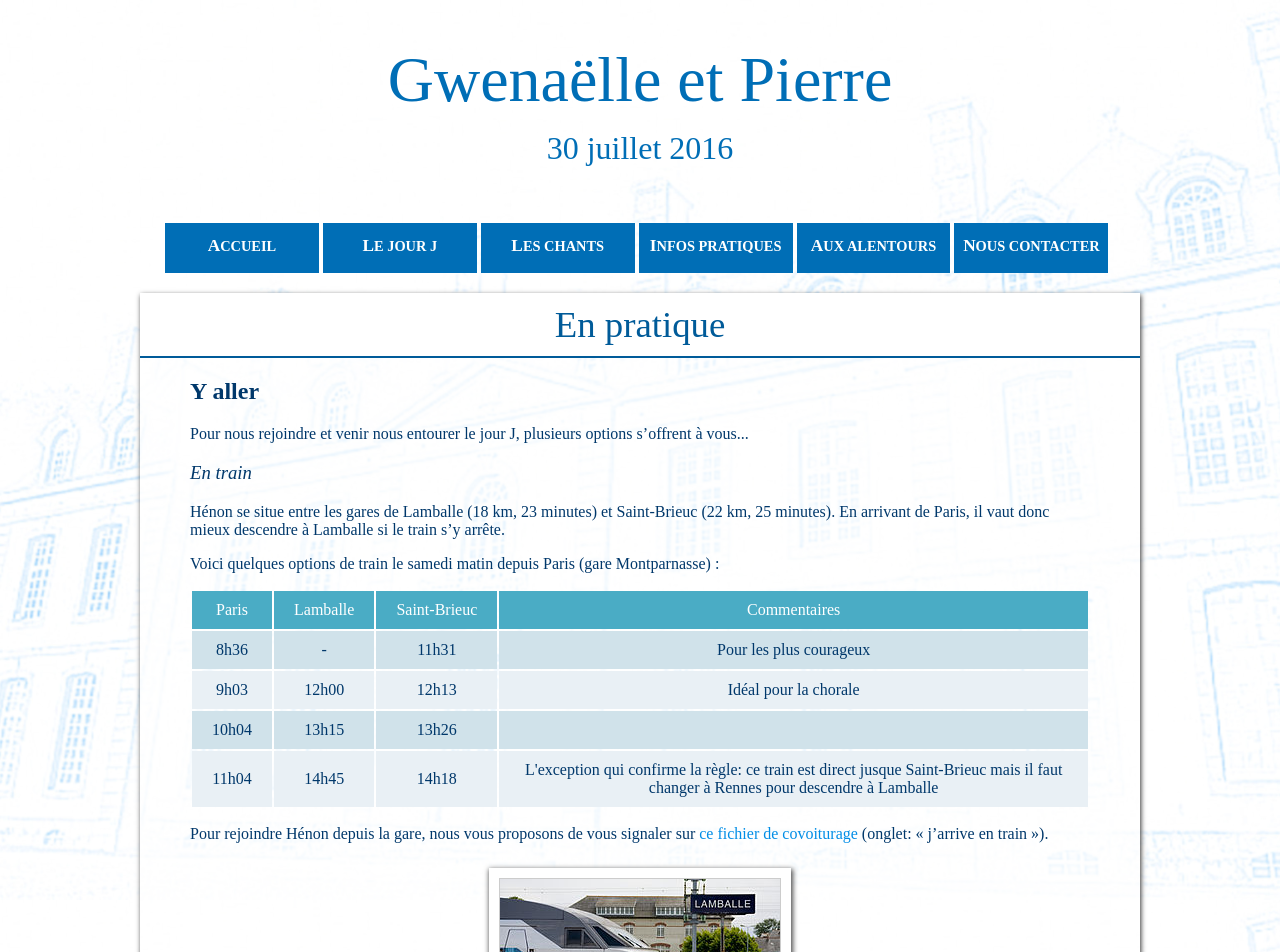
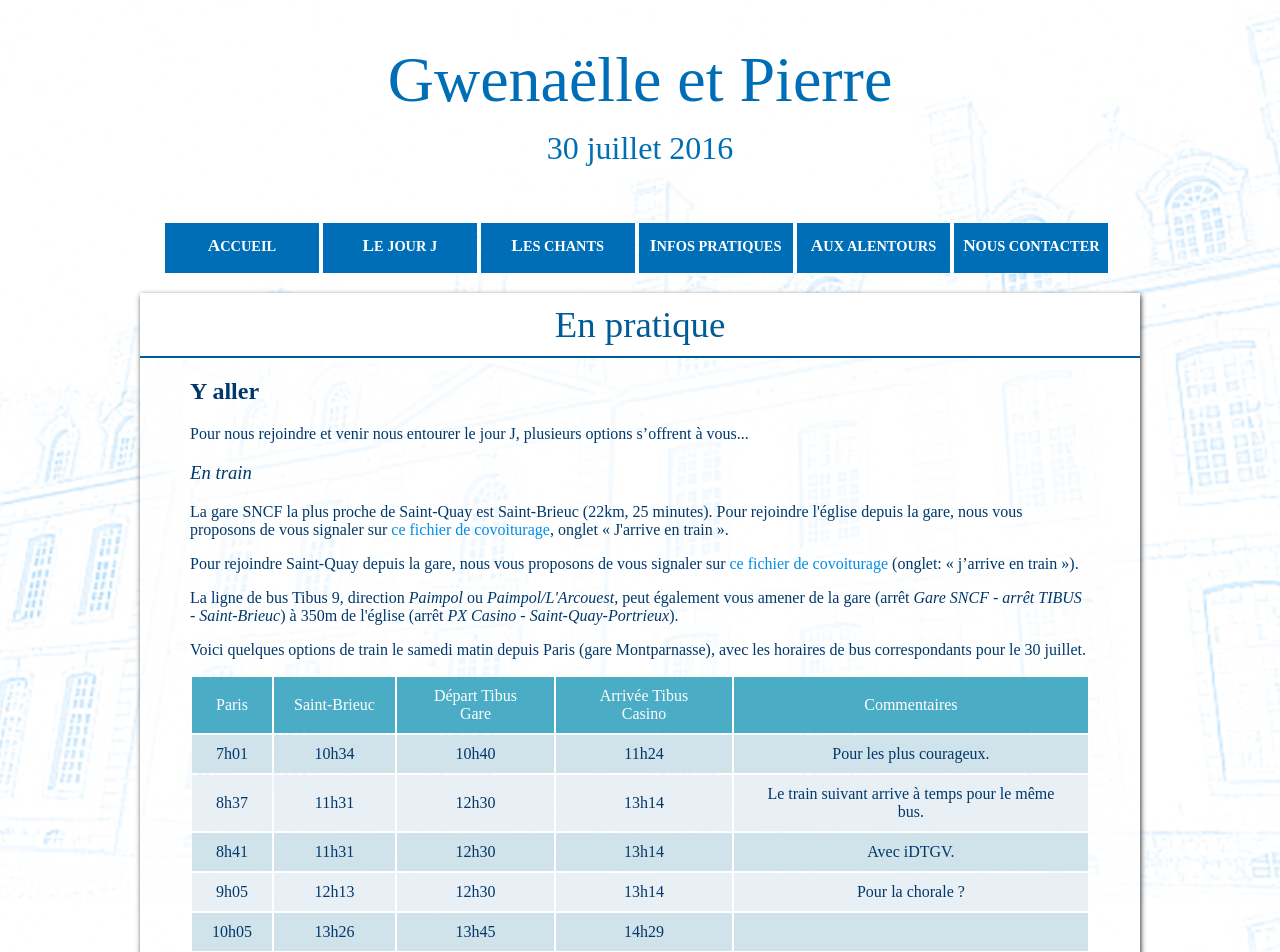
Before and after one commit to site-mariage/site-mariage-GwenaelleEtPierre, a Jekyll site: the page built from enpratique.html, in a window 1280 px wide. Shown: the top 952 px of the page. Built offline with Jekyll 4.4.1, drawn with Linux system fonts in a browser that asks for light colours; some web fonts are replaced; some of the changed text lies outside the part shown.

Commit message:
Mise à jour de la page En Pratique

```diff
--- a/css/style.scss
+++ b/css/style.scss
@@ -298,6 +298,10 @@ a:focus {
     clear: both;
 }
 
+table {
+    width: 90%;
+}
+
 th, td {
     padding-left : 20px;
     padding-right: 20px;
--- a/enpratique.html
+++ b/enpratique.html
@@ -1,6 +1,7 @@
 ---
 layout: default
 title: En pratique
+url-cov: https://docs.google.com/spreadsheets/d/1-OCOn1O58NOiNehxFnNRvpY_MFaxOYahJUWt1pVhsr8/edit?usp=sharing
 ---
 
 <h2>Y aller</h2>
@@ -13,120 +14,153 @@ title: En pratique
 <h3>En train</h3>
 
 <p>
-  Hénon se situe entre les gares de Lamballe (18 km, 23
-  minutes) et Saint&#8209;Brieuc (22 km, 25 minutes). En
-  arrivant de Paris, il vaut donc mieux descendre à Lamballe
-  si le train s’y arrête.
+  La gare SNCF la plus proche de Saint-Quay est Saint-Brieuc (22km, 25
+  minutes). Pour rejoindre l'église depuis la gare, nous vous
+  proposons de vous signaler sur <a href="{{ page.url-cov }}">ce
+  fichier de covoiturage</a>, onglet « J'arrive en train ».
 </p>
 
 <p>
-  Voici quelques options de train le samedi matin depuis Paris
-  (gare Montparnasse) :
+  Pour rejoindre Saint-Quay depuis la gare, nous vous proposons de
+  vous signaler sur
+  <a href="{{ page.url-cov }}">ce fichier de covoiturage</a> (onglet:
+    « j’arrive en train »).
+</p>
+
+<p>
+  La ligne de bus Tibus 9, direction <i>Paimpol</i>
+  ou <i>Paimpol/L'Arcouest</i>, peut également vous amener de la gare
+  (arrêt <i>Gare SNCF - arrêt TIBUS - Saint-Brieuc</i>) à 350m de
+  l'église (arrêt <i>PX Casino - Saint-Quay-Portrieux</i>).
+</p>
+
+<p>
+  Voici quelques options de train le samedi matin depuis Paris (gare
+  Montparnasse), avec les horaires de bus correspondants pour le 30
+  juillet.
 </p>
 
 <table>
   <thead>
     <tr>
       <th>Paris</th>
-      <th>Lamballe</th>
       <th>Saint&#8209;Brieuc</th>
+      <th>Départ Tibus Gare</th>
+      <th>Arrivée Tibus Casino</th>
       <th>Commentaires</th>
     </tr>
   </thead>
 
   <tbody>
     <tr>
-      <td>8h36</td>
-      <td>-</td>
-      <td>11h31</td>
-      <td>Pour les plus courageux</td>
+      <td>7h01</td>
+      <td>10h34</td>
+      <td>10h40</td>
+      <td>11h24</td>
+      <td>Pour les plus courageux.</td>
     </tr>
 
     <tr>
-      <td>9h03</td>
-      <td>12h00</td>
-      <td>12h13</td>
-      <td>Idéal pour la chorale</td>
+      <td>8h37</td>
+      <td>11h31</td>
+      <td>12h30</td>
+      <td>13h14</td>
+      <td>Le train suivant arrive à temps pour le même bus.</td>
     </tr>
 
     <tr>
-      <td>10h04</td>
-      <td>13h15</td>
-      <td>13h26</td>
-      <td> </td>
+      <td>8h41</td>
+      <td>11h31</td>
+      <td>12h30</td>
+      <td>13h14</td>
+      <td>Avec iDTGV.</td>
     </tr>
 
     <tr>
-      <td>11h04</td>
-      <td>14h45</td>
+      <td>9h05</td>
+      <td>12h13</td>
+      <td>12h30</td>
+      <td>13h14</td>
+      <td>Pour la chorale ?</td>
+    </tr>
+
+    <tr>
+      <td>10h05</td>
+      <td>13h26</td>
+      <td>13h45</td>
+      <td>14h29</td>
+      <td></td>
+    </tr>
+
+    <tr>
+      <td>11h05</td>
       <td>14h18</td>
-      <td>
-        L'exception qui confirme la règle: ce train est direct
-        jusque Saint-Brieuc mais il faut changer à Rennes pour
-        descendre à Lamballe
-      </td>
+      <td>15h30</td>
+      <td>16h14</td>
+      <td>Trop tard ?</td>
     </tr>
   </tbody>
 </table>
 
 <p>
-  Pour rejoindre Hénon depuis la gare, nous vous proposons de
-  vous signaler sur
-  <a href="https://docs.google.com/spreadsheets/d/1eQMelXuiVlxhU_iXKXknWu2_9cy3ZfJPI7SfyipiHKc/edit?usp=sharing">ce
-    fichier de covoiturage</a> (onglet: « j’arrive en
-  train »).
+Voici le chemin pour vous rendre du casino à l'église.
 </p>
+
+<iframe class="bloc centree" src="https://www.google.com/maps/embed?pb=!1m28!1m12!1m3!1d1317.840454310926!2d-2.8365247238381124!3d48.65421924479159!2m3!1f0!2f0!3f0!3m2!1i1024!2i768!4f13.1!4m13!3e6!4m5!1s0x4811ffa68bab6c63%3A0x43f57755c4f44571!2sCasino%2C+6+Boulevard+du+G%C3%A9n+de+Gaulle%2C+22410+Saint-Quay-Portrieux!3m2!1d48.6552425!2d-2.8371551999999998!4m5!1s0x4811ffaf949895e5%3A0xeb3568a87fee7c7c!2s82+Boulevard+du+Mal+Foch%2C+22410+Saint-Quay-Portrieux!3m2!1d48.653292!2d-2.8341985!5e0!3m2!1sfr!2sfr!4v1459620107853" width="600" height="450" frameborder="0" style="border:0" allowfullscreen></iframe>
 
 <img
    src="{{site.baseurl}}/images/enpratique/TGV.jpg"
-   alt="TGV"
+   alt="Gare TGV de Saint-Brieuc"
    class="photo centree cadre_10"
    />
 
 <h3>En voiture</h3>
 
 <p>
-  Vous trouverez Hénon sans difficulté sur votre
-  GPS. Il faut compter 4h30 de route depuis Paris.
+  Vous trouverez Saint-Quay sans difficulté sur votre GPS. L'église se
+  situe <i>82 Boulevard du Maréchal Foch</i>.Il faut compter 4h30 de
+  route depuis Paris.
 <p>
 
 <p>
 
   Là encore n’hésitez pas à vous signalez
-  sur <a href="https://docs.google.com/spreadsheets/d/1eQMelXuiVlxhU_iXKXknWu2_9cy3ZfJPI7SfyipiHKc/edit?usp=sharing">ce
-    fichier de covoiturage</a> pour proposer des places
-  (onglet : « je propose des places ») ou pour en rechercher
-  (si vous ne trouvez pas votre bonheur dans les places déjà
-  proposées, signalez-vous dans l’onglet « je cherche une
+  sur <a href="{{ page.url-cov }}">ce fichier de covoiturage</a> pour
+  proposer des places (onglet : « je propose des places ») ou pour en
+  rechercher (si vous ne trouvez pas votre bonheur dans les places
+  déjà proposées, signalez-vous dans l’onglet « je cherche une
   place »).
 </p>
 
 <p>
-  S’il reste des places dans votre voiture en arrivant au
-  niveau de Lamballe / Saint Brieuc, n’hésitez pas à venir
-  à la rescousse de ceux qui nous rejoignent par le train et
-  qui auraient bien besoin de vous pour les conduire ensuite
-  à Hénon. Vous trouverez comment les
-  contacter <a href="https://docs.google.com/spreadsheets/d/1eQMelXuiVlxhU_iXKXknWu2_9cy3ZfJPI7SfyipiHKc/edit?usp=sharing">ici</a>
+  S’il reste des places dans votre voiture en arrivant au niveau de
+  Saint Brieuc, n’hésitez pas à venir à la rescousse de ceux qui nous
+  rejoignent par le train et qui auraient bien besoin de vous pour les
+  conduire ensuite à Hénon. Vous trouverez comment les
+  contacter <a href="{{ page.url-cov }}">ici</a>
   (onglet: « j’arrive en train »).
 </p>
 
 <p>
-  Catuélan est ensuite à 2,6 km de Hénon. Merci de veiller
-  à ce que personne ne reste abandonné sur le parvis !
+  Pommorio est ensuite à 5 km de Saint-Quay. Merci de veiller à ce que
+  personne ne reste abandonné sur le parvis !
 </p>
 
 <img
    src="{{site.baseurl}}/images/enpratique/Voiture.jpg"
-   alt="TGV"
+   alt="En voiture !"
    class="photo centree cadre_10"
    />
 
 <h2>Se loger</h2>
 
 <p>
-  Voici plusieurs options possibles pour se loger le soir du
-  22 août !
+  Voici quelques possibilités de logement autour de
+  Saint-Quay-Portrieux et Tréveneuc. Le camping Bellevue
+  à Saint-Quay <a href="http://www.campingbellevue.net/location-mobil-homes-bretagne.html">loue
+  des mobil-homes</a>, vous pouvez
+  aussi <a href="http://www.campingbellevue.net/emplacements-camping-bretagne.html">y
+  planter votre tente</a>.
 </p>
 
 <img
@@ -136,34 +170,44 @@ title: En pratique
    />
 
 <p>
-  Il est tout à fait possible de planter sa tente dans une
-  clairière très appréciée de tous les scouts qui y ont
-  campé. Elle se situe de l’autre côté du parking par rapport
-  à la maison, et comme elle n’est pas visible depuis
-  celle-ci, aucun problème pour installer ses affaires en
-  arrivant !
+  Si vous cherchez un hôtel, en voici quelques-uns :
+</p>
+
+<ul>
+  <li>
+    L'hôtel <a href="http://www.ker-moor.com/">Ker Moor</a> (★★★★) :
+    à partir de 88 euros.
+  </li>
+  <li>
+    Le <a href="http://www.hotel-saint-quay-et-son-restaurant.com/">Saint-Quay</a>
+    (★★) : à partir de 79 euros.
+  </li>
+  <li>
+    Le <a href="http://www.gerbotdavoine.com/">Gerbot d'Avoine</a>
+    (★★) : à partir de 75 euros.
+  </li>
+  <li>
+    L'Hôtel <a href="http://www.hotelf1.com/fr/hotel-2445-formule-1-hotelf1-saint-brieuc/location.shtml">Formule
+    1 de Saint Brieuc</a> (★) : à partir de 32 euros.
+  </li>
+</ul>
+
+<p>Vous pouvez également chercher sur un comparateur
+  comme <a href="https://www.tripadvisor.fr/Hotels-g735170-Saint_Quay_Portrieux_Cotes_d_Armor_Brittany-Hotels.html">TripAdvisor</a>
+  celui qui vous conviendra le plus.
 </p>
 
 <p>
-  Pour les jeunes, il est possible de dormir sur place dans
-  des dortoirs aménagés pour l’occasion. Prévoyez alors un sac
-  de couchage et un tapis de sol. Pour ceux qui sont
-  intéressés, indiquez-le s'il vous plaît en vous inscrivant
-  via <a href="http://goo.gl/forms/ZL5yRGsdzE">ce
-    formulaire</a>.
+  Si vous préférez un gîte ou une chambre d'hôtes, vous pourrez en
+  trouver sur les
+  sites <a href="http://www.gites-de-france.com/liste.html?&insee=22377&distcomm=10">Gîtes
+  de
+  France</a>, <a href="http://www.gites.fr/gites_treveneuc_8805.html">gites.fr</a>
+  et <a href="http://www.clevacances.com/fr/location-liste?q=commune-8007&__q=Tréveneuc&date_start=&date_end=&capacity=1&rechercher=Trouver+mon+hébergement">CléVacances</a>.
 </p>
 
 <p>
-  Si vous cherchez un hôtel, nous vous conseillons de regarder
-  sur un comparateur
-  comme <a href="http://www.tripadvisor.fr/Hotels-g1906036-Quessoy_Cotes_d_Armor_Brittany-Hotels.html">TripAdvisor</a>
-  pour trouver celui qui vous conviendra le plus. Vous pouvez
-  les rechercher (comme sur le lien précédent) à proximité de
-  Quessoy, qui est à 3km de Catuélan.
+  Airbnb vous permet enfin de louer des logements à des particuliers,
+  à <a href="https://www.airbnb.fr/s/22410-Tr%C3%A9veneuc?checkin=29/07/2016&checkout=31/07/2016&guests=2&ss_id=0j3lax0k&s_tag=s9Um5XmY">Tréveneuc</a>
+  ou <a href="https://www.airbnb.fr/s/Saint~Quay~Portrieux--22410-?checkin=29%2F07%2F2016&checkout=31%2F07%2F2016&guests=2&ss_id=8b7bidrh&s_tag=OUcwfgGe">Saint-Quay-Portrieux</a>.
 </p>
-
-<p>
-  Vous pourrez également trouver des chambres d'hôtes sur les
-  sites <a href="http://www.gites-de-France.fr">www.gites-de-France.fr</a>
-  et <a href="http://www.clevacances.com">www.clevacances.com</a>.
-</p>
```
Also changed, not shown: images/enpratique/TGV.jpg.
